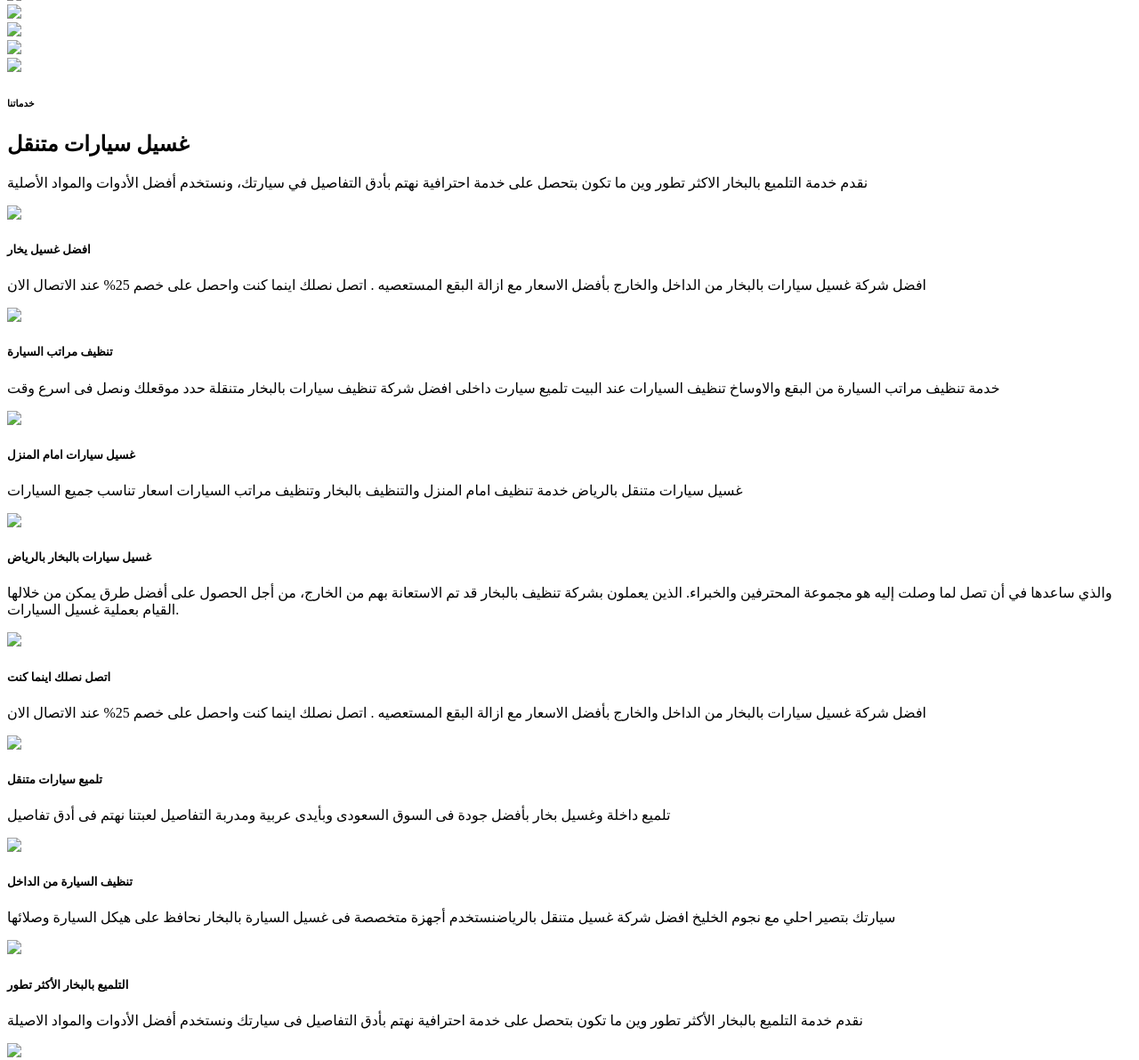
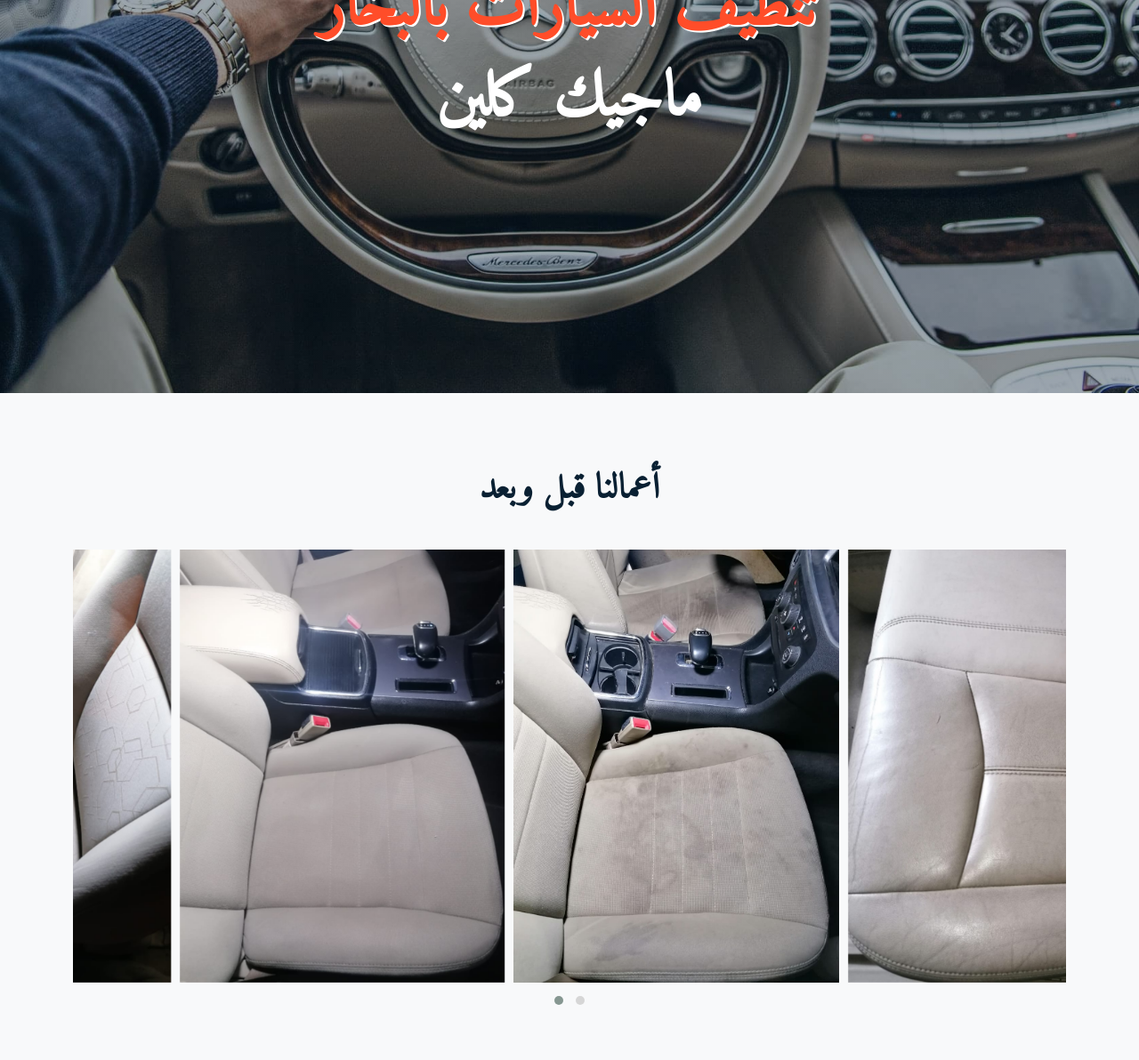
Before and after one commit to armorecars/magic, a plain HTML site: page index.html in a window 1280 px wide. Shown: the part 462-1654 px from the top of the page at 89% size. Drawn offline with Linux system fonts and the light colour scheme; the site is published under a folder, as on GitHub Pages, so addresses that start at the root find nothing; a web font is replaced by a local one.

Commit message:
Update index.html

```diff
--- a/index.html
+++ b/index.html
@@ -5,12 +5,12 @@
     <meta charset="utf-8">
     <meta name="viewport" content="width=device-width, initial-scale=1">
     <!-- Bootstrap CSS -->
-    <link href="/css/bootstrap.min.css" rel="stylesheet" >
-    <link href="/css/boxicons.min.css" rel="stylesheet" >
-    <link href="/css/owl.carousel.min.css" rel="stylesheet" >
-    <link href="/css/owl.theme.default.min.css" rel="stylesheet" >
-    <link href="/css/style.css" rel="stylesheet" >
-    <title>القائد</title>
+    <link href="css/bootstrap.min.css" rel="stylesheet" >
+    <link href="css/boxicons.min.css" rel="stylesheet" >
+    <link href="css/owl.carousel.min.css" rel="stylesheet" >
+    <link href="css/owl.theme.default.min.css" rel="stylesheet" >
+    <link href="css/style.css" rel="stylesheet" >
+    <title>ماجيك كلين</title>
     <meta name="keywords" content="
     غسيل سيارات بخار الرياض ,
 اقرب مغسلة سيارات ,
@@ -148,19 +148,19 @@
   </div>
 <div id="projects" class="owl-theme owl-carousel owl-Img">
 <div class="project">
-  <img src="/Uploads/a001.jpeg">
+  <img src="Uploads/a001.jpeg">
 </div>
 <div class="project">
-  <img src="/Uploads/a002.jpeg">
+  <img src="Uploads/a002.jpeg">
 </div>
 <div class="project">
-  <img src="/Uploads/a003.jpeg">
+  <img src="Uploads/a003.jpeg">
 </div>
 <div class="project">
-  <img src="/Uploads/a004.jpeg">
+  <img src="Uploads/a004.jpeg">
 </div>
 <div class="project">
-  <img src="/Uploads/a005.jpeg">
+  <img src="Uploads/a005.jpeg">
 </div>
 </div>
   </div>
@@ -178,7 +178,7 @@
   </div>
 <div id="projects" class="owl-theme owl-carousel owl-project">
 <div class="project">
-  <img src="/Uploads/img002.jpg">
+  <img src="Uploads/img002.jpg">
   <div class="overlay"></div>
  <div class="contant">
   <iframe
@@ -191,7 +191,7 @@
  </div>
 </div>
 <div class="project">
-  <img src="/Uploads/img002.jpg">
+  <img src="Uploads/img002.jpg">
   <div class="overlay"></div>
   <div class="contant p-0" >
    <iframe
@@ -204,7 +204,7 @@
   </div>
  </div>
  <div class="project">
-  <img src="/Uploads/img002.jpg">
+  <img src="Uploads/img002.jpg">
   <div class="overlay"></div>
   <div class="contant">
     <iframe
@@ -236,7 +236,7 @@
     <div class="col-lg-4 col-sm-6 ">
       <div class="service-box ">
         <div class="serviceImg ">
-          <img src="/Uploads/n003.jpeg">
+          <img src="Uploads/n003.jpeg">
         </div>
         <h5>افضل غسيل يخار</h5>
         <p>
@@ -249,7 +249,7 @@
     <div class="col-lg-4 col-sm-6 ">
       <div class="service-box ">
         <div class="serviceImg ">
-          <img src="/Uploads/n005.jpeg">
+          <img src="Uploads/n005.jpeg">
         </div>
         <h5> تنظيف مراتب السيارة </h5>
         <p>
@@ -261,7 +261,7 @@
     <div class="col-lg-4 col-sm-6 ">
       <div class="service-box ">
         <div class="serviceImg ">
-          <img src="/Uploads/n002.jpeg">
+          <img src="Uploads/n002.jpeg">
         </div>
         <h5>غسيل سيارات امام المنزل </h5>
         <p>
@@ -273,7 +273,7 @@
     <div class="col-lg-4 col-sm-6 ">
       <div class="service-box ">
         <div class="serviceImg ">
-          <img src="/Uploads/n001.jpeg">
+          <img src="Uploads/n001.jpeg">
         </div>
         <h5>غسيل سيارات بالبخار بالرياض</h5>
         <p>
@@ -285,7 +285,7 @@
     <div class="col-lg-4 col-sm-6 ">
       <div class="service-box ">
         <div class="serviceImg ">
-          <img src="/Uploads/img_002.png">
+          <img src="Uploads/img_002.png">
         </div>
         <h5>اتصل نصلك اينما كنت </h5>
         <p>
@@ -307,7 +307,7 @@
       <div class="row">
         <div class="col-12 info-box">
           <div class="info-img">
-          <img src="/Uploads/a001.jpeg">
+          <img src="Uploads/a001.jpeg">
         </div>
         <div class="info-text">
                <h5>تلميع سيارات متنقل </h5>
@@ -319,7 +319,7 @@
       </div>
       <div class="col-12 info-box">
         <div class="info-img">
-        <img src="/Uploads/a002.jpeg">
+        <img src="Uploads/a002.jpeg">
       </div>
       <div class="info-text">
              <h5>تنظيف السيارة من الداخل</h5>
@@ -330,7 +330,7 @@
     </div>
     <div class="col-12 info-box">
       <div class="info-img">
-      <img src="/Uploads/a003.jpeg">
+      <img src="Uploads/a003.jpeg">
     </div>
     <div class="info-text">
            <h5> التلميع بالبخار الأكثر تطور</h5>
@@ -343,7 +343,7 @@
       </div>
     </div>
     <div class="col-lg-5 AboutImg">
-      <img  src="/Uploads/img_002.png">
+      <img  src="Uploads/img_002.png">
     </div>
   </div>
 </div>
@@ -457,9 +457,9 @@ style=" background:linear-gradient(rgba(255, 77, 41, 0.8),rgba(255, 77, 41, 0.8)
   </div>
    -->
 </div>
-    <script src="/js/jquery.min.js" ></script>
-    <script src="/js/bootstrap.bundle.min.js" ></script>
-    <script src="/js/owl.carousel.min.js" ></script>
-    <script src="/js/app.js" ></script>
+    <script src="js/jquery.min.js" ></script>
+    <script src="js/bootstrap.bundle.min.js" ></script>
+    <script src="js/owl.carousel.min.js" ></script>
+    <script src="js/app.js" ></script>
   </body>
 </html>
```
